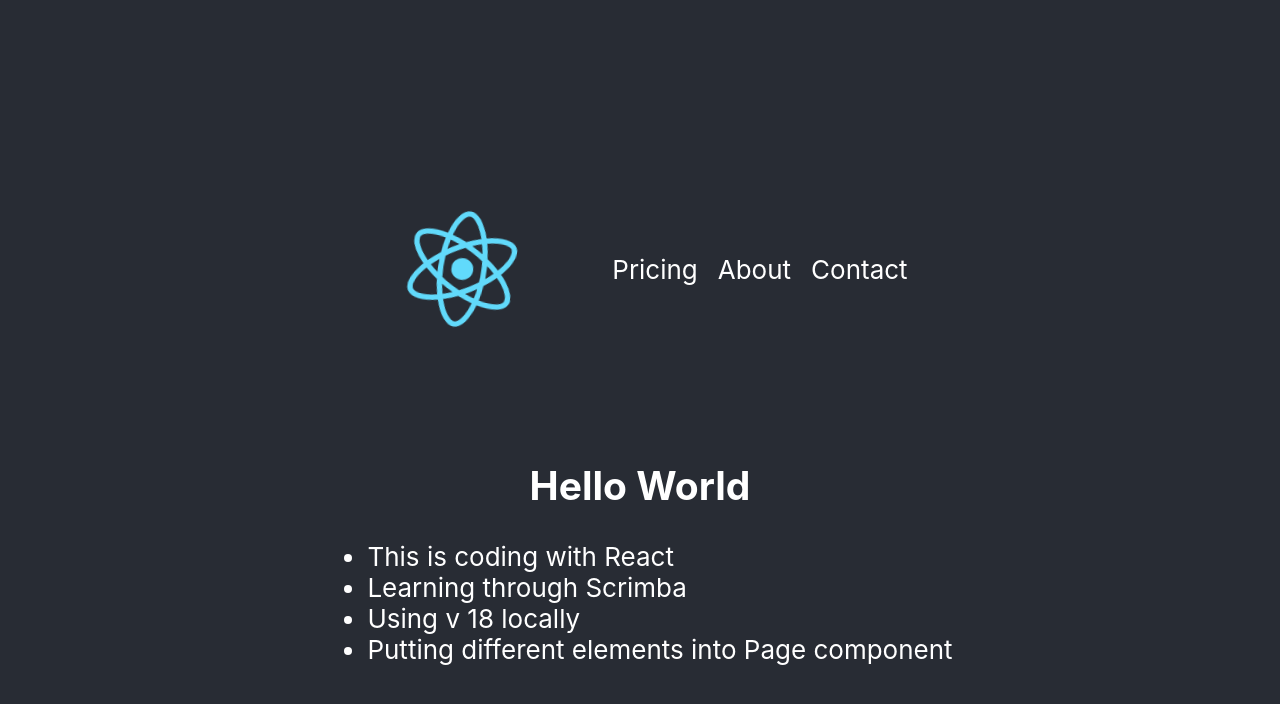
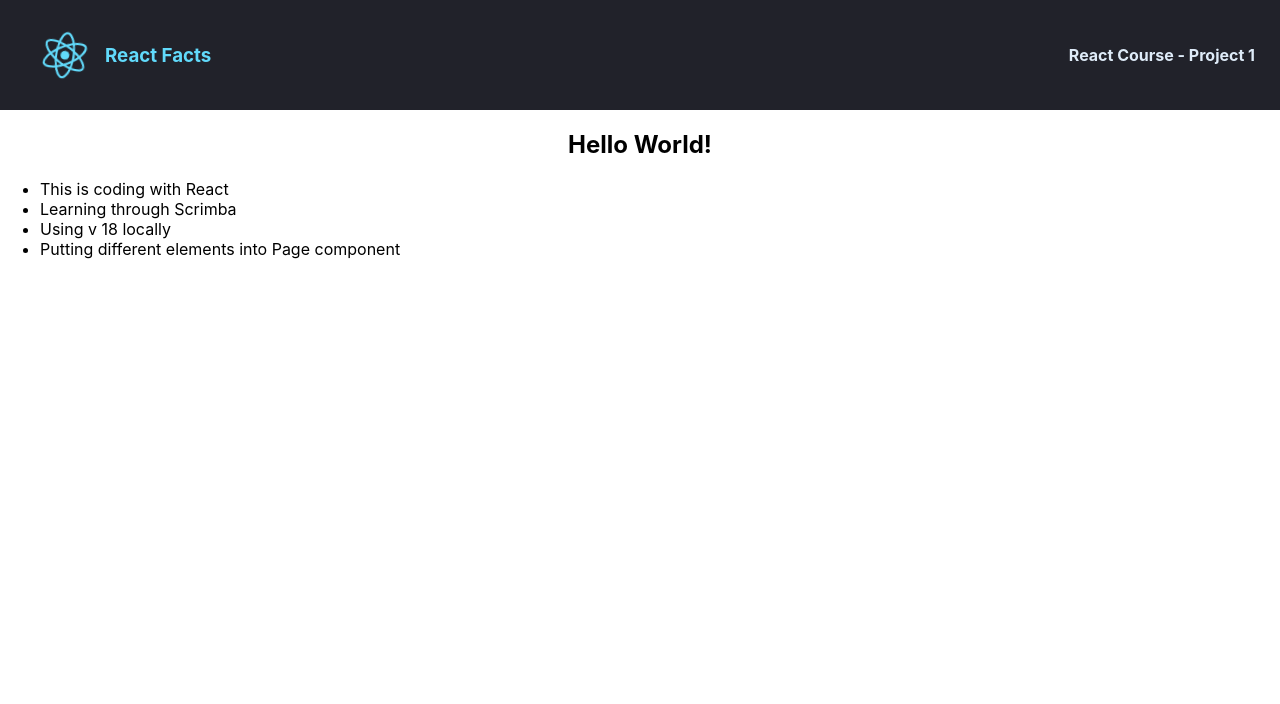
Before and after one commit to avia62490/react_practice, a React (Create React App) app: page / in a window 1280 px wide. Shown: the top 704 px of the page. Built offline with nearby package versions, Linux system fonts and the light colour scheme.

Commit message:
reformats files, restyles layout

```diff
--- a/src/App.css
+++ b/src/App.css
@@ -3,7 +3,6 @@
 }
 
 .App-logo {
-  height: 40vmin;
   pointer-events: none;
 }
 
@@ -13,7 +12,7 @@
   }
 }
 
-.App-header {
+/* .App-header {
   background-color: #282c34;
   min-height: 100vh;
   display: flex;
@@ -22,7 +21,7 @@
   justify-content: center;
   font-size: calc(10px + 2vmin);
   color: white;
-}
+} */
 
 .App-link {
   color: #61dafb;
@@ -45,13 +44,20 @@
   display: flex;
   justify-content: space-between;
   align-items: center;
+  background-color: #21222A;
+  height: 50px;
+  padding: 30px 25px;
 }
 
-.nav-items {
-  list-style: none;
-  display: flex;
+nav > h3, nav > h4 {
+  margin: 0;
 }
 
-.nav-items > li {
-  padding: 10px;
+nav > h3 {
+  margin-right: auto;
+  color: #61DAFB;
 }
+
+nav > h4 {
+  color: #DEEBF8;
+}
--- a/src/App.js
+++ b/src/App.js
@@ -1,6 +1,6 @@
 import './App.css';
-import Header from './Header'
-import Body from './Body'
+import Header from './Components/Header'
+import Body from './Components/Body'
 
 
 
--- a/src/Body.js
+++ b/src/Components/Body.js
@@ -1,9 +1,7 @@
-// import './App.css';
-
 export default function Body() {
   return (
       <div>
-          <h1>Hello World</h1>
+          <h1>Hello World!</h1>
           <ul className="body-list">
               <li>This is coding with React</li>
               <li>Learning through Scrimba</li>
--- /dev/null
+++ b/src/Components/Header.js
@@ -0,0 +1,11 @@
+import icon from '../logo.svg';
+
+export default function Header() {
+  return (
+      <nav className="nav">
+          <img src={icon} className="App-logo" alt="logo" width="80px"/>
+          <h3>React Facts</h3>
+          <h4>React Course - Project 1</h4>
+      </nav>
+  );
+}
--- a/src/Header.js
+++ /dev/null
@@ -1,14 +0,0 @@
-import logo from './logo.svg';
-
-export default function Header() {
-  return (
-      <nav className="nav">
-          <img src={logo} className="App-logo" alt="logo" width="200px"/>
-          <ul className="nav-items">
-              <li>Pricing</li>
-              <li>About</li>
-              <li>Contact</li>
-          </ul>
-      </nav>
-  );
-}
```
